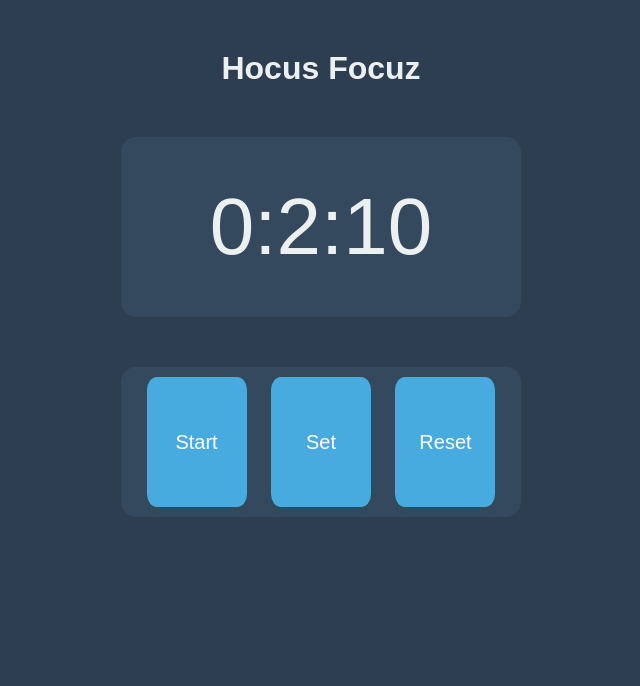
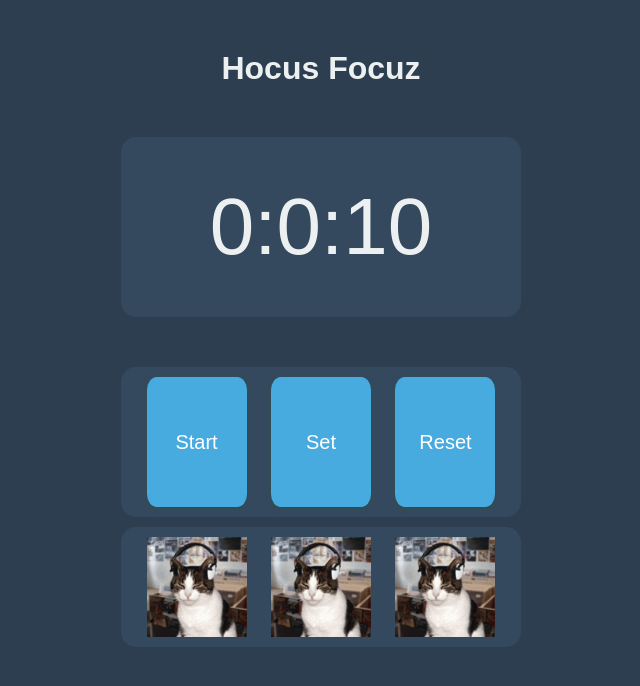
Before and after one commit to heisid/hocus-focus, a plain HTML site: page index.html in a window 1280 px wide. Shown: the whole page, without its empty margins (319-959 px from the left). Drawn offline with Linux system fonts and the light colour scheme.

Commit message:
feat: kitty pic. my life is complete

```diff
--- a/app.js
+++ b/app.js
@@ -10,10 +10,11 @@ let hourInput;
 let minuteInput;
 let secondInput;
 let audio;
+let images;
 
 
 document.addEventListener('DOMContentLoaded', function(event) {
-    target = "0:2:10";
+    target = "0:0:10";
 
     // elements
     startBtn = document.getElementById('startBtn');
@@ -24,6 +25,7 @@ document.addEventListener('DOMContentLoaded', function(event) {
     minuteInput = document.getElementById('minuteInput');
     secondInput = document.getElementById('secondInput');
     audio = new Audio('assets/Nyan Cat Sound Effect.mp3');
+    images = document.getElementsByClassName('catPic');
 
     display.innerHTML = target;
 });
@@ -44,7 +46,12 @@ function start() {
         let second = parseInt(remainingArr[2]);
         if (hour === 0 && minute === 0 && second === 0) {
             clearInterval(timer);
+            for (let i = 0; i < images.length; i++) {
+                images[i].src = 'assets/cat-kitty.gif';
+
+            }
             audio.play();
+            audio.loop = true;
         }
 
         if (second === 0) {
@@ -91,6 +98,12 @@ function setTime() {
 
 function reset() {
     clearInterval(timer);
+    audio.pause();
+    for (let i = 0; i < images.length; i++) {
+        images[i].src = 'assets/cat-kitty.jpg';
+
+    }
+    audio.currentTime = 0;
     display.innerHTML = target;
     startBtn.disabled = false;
     setBtn.disabled = false;
--- a/index.html
+++ b/index.html
@@ -8,10 +8,15 @@
 <body>
     <h1 id="title">Hocus Focuz</h1>
     <div id="display"></div>
-    <div class="btnContainer">
+    <div class="container">
         <button id="startBtn" class="btn" onclick="start()">Start</button>
         <button id="setBtn" class="btn" onclick="toggleModal()">Set</button>
         <button id="resetBtn" class="btn" onclick="reset()">Reset</button>
+    </div>
+    <div class="container img-container">
+        <img class="catPic" src="assets/cat-kitty.jpg" alt="Kitty" style="height:100px;">
+        <img class="catPic" src="assets/cat-kitty.jpg" alt="Kitty" style="height:100px;">
+        <img class="catPic" src="assets/cat-kitty.jpg" alt="Kitty" style="height:100px;">
     </div>
 
     <div class="modal">
--- a/style.css
+++ b/style.css
@@ -24,7 +24,7 @@ body {
     font-size:80px
 }
 
-.btnContainer {
+.container {
     margin:10px auto;
     background: #34495e;
     width:400px;
@@ -128,3 +128,12 @@ input:focus{
     border-color:dodgerBlue;
     box-shadow:0 0 8px 0 dodgerBlue;
 }
+
+.img-container {
+    height: 120px;
+}
+
+img {
+    height: 100px;
+    margin: 10px;
+}
```
Also changed, not shown: assets/cat-kitty.jpg (added), 1 other file.
